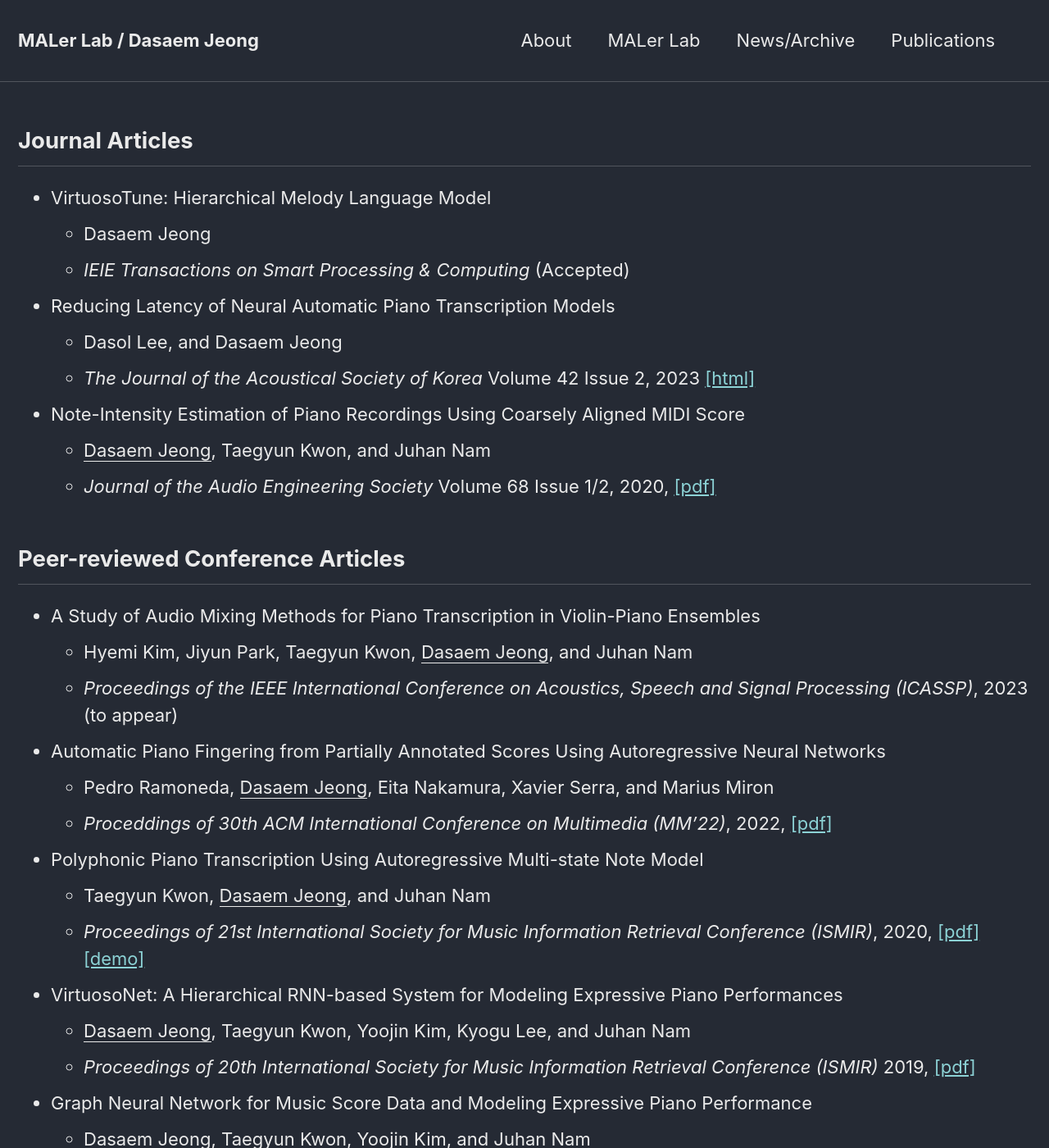
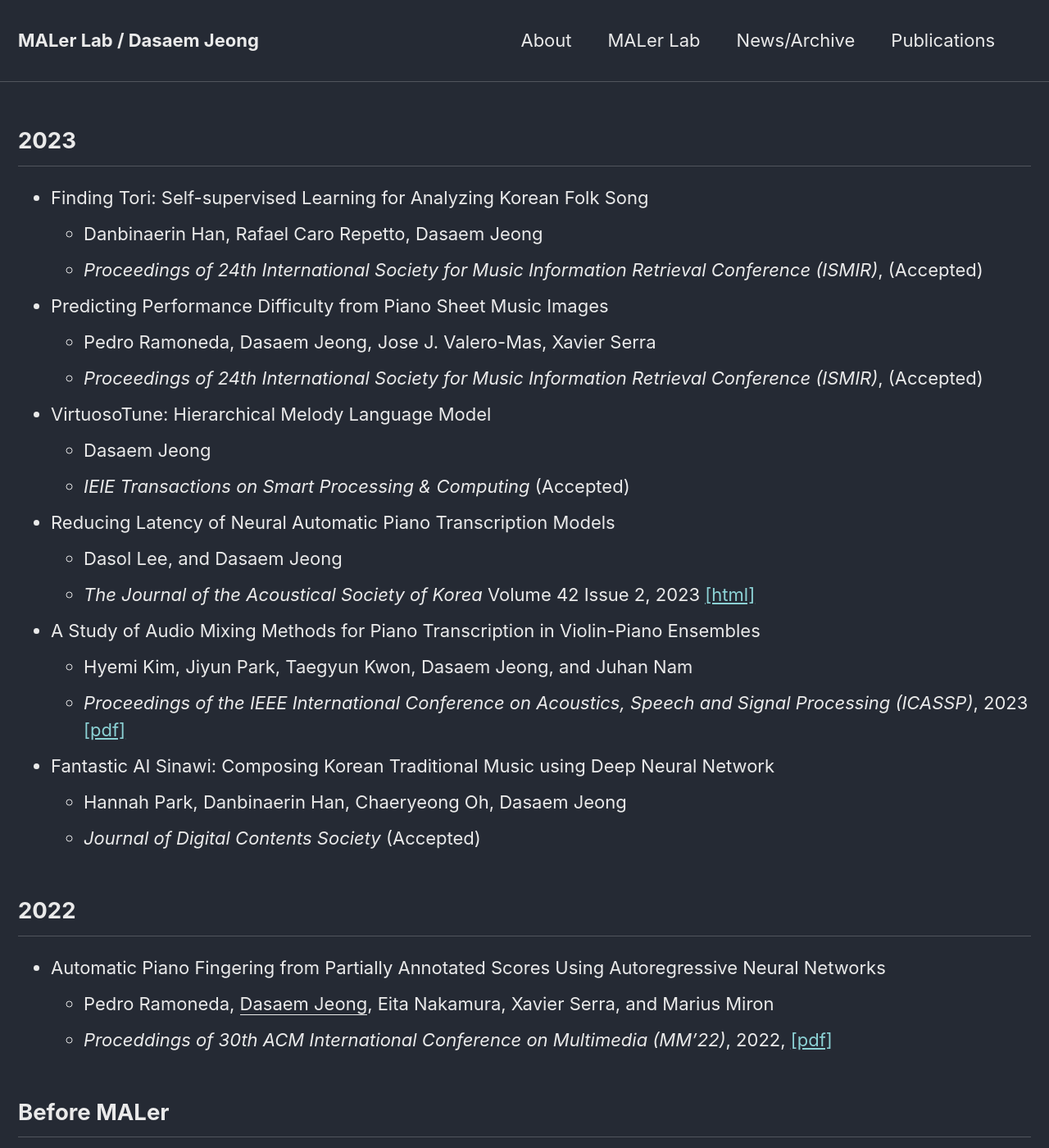
Before and after one commit to jdasam/jdasam.github.io, a Jekyll site: the page built from publications.md, in a window 1280 px wide and 1400 px high. Shown: the whole window at 82% size. Built offline with Jekyll 4.4.1, drawn with Linux system fonts in a browser that asks for light colours; some of the changed text lies outside the part shown.

Commit message:
Update publications.md

```diff
--- a/publications.md
+++ b/publications.md
@@ -4,7 +4,15 @@ title: Publications
 permalink: /publications/
 ---
 
-## Journal Articles
+## 2023
+* Finding Tori: Self-supervised Learning for Analyzing Korean Folk Song
+	+ Danbinaerin Han, Rafael Caro Repetto, Dasaem Jeong
+	+ *Proceedings of 24th International Society for Music Information Retrieval Conference (ISMIR)*, (Accepted)
+
+* Predicting Performance Difficulty from Piano Sheet Music Images
+	+ Pedro Ramoneda, Dasaem Jeong, Jose J. Valero-Mas, Xavier Serra
+	+ *Proceedings of 24th International Society for Music Information Retrieval Conference (ISMIR)*, (Accepted)
+
 * VirtuosoTune: Hierarchical Melody Language Model
 	+ Dasaem Jeong
 	+ *IEIE Transactions on Smart Processing & Computing* (Accepted)
@@ -13,20 +21,35 @@ permalink: /publications/
 	+ Dasol Lee, and Dasaem Jeong
 	+ *The Journal of the Acoustical Society of Korea* Volume 42 Issue 2, 2023 [[html]](https://www.jask.or.kr/articles/xml/XgKP/)
 
+* A Study of Audio Mixing Methods for Piano Transcription in Violin-Piano Ensembles
+	+ Hyemi Kim, Jiyun Park, Taegyun Kwon, Dasaem Jeong, and Juhan Nam
+	+ *Proceedings of the IEEE International Conference on Acoustics, Speech and Signal Processing (ICASSP)*, 2023 [[pdf]](https://ieeexplore.ieee.org/document/10095061)
+
+* Fantastic AI Sinawi: Composing Korean Traditional Music using Deep Neural Network
+	+ Hannah Park, Danbinaerin Han, Chaeryeong Oh, Dasaem Jeong
+	+ *Journal of Digital Contents Society* (Accepted)
+
+
+## 2022
+* Automatic Piano Fingering from Partially Annotated Scores Using Autoregressive Neural Networks
+	+ Pedro Ramoneda, <u>Dasaem Jeong</u>, Eita Nakamura, Xavier Serra, and Marius Miron
+	+ *Proceddings of 30th ACM International Conference on Multimedia (MM'22)*, 2022, [[pdf]](https://repositori.upf.edu/handle/10230/54308)
+
+
+## Before MALer
+
+
+
+### Journal Articles
+
 * Note-Intensity Estimation of Piano Recordings Using Coarsely Aligned MIDI Score
 	+ <u>Dasaem Jeong</u>, Taegyun Kwon, and Juhan Nam
 	+ *Journal of the Audio Engineering Society* Volume 68 Issue 1/2, 2020, [[pdf]](http://www.aes.org/e-lib/browse.cfm?elib=20716)
 
 
 
-## Peer-reviewed Conference Articles
-* A Study of Audio Mixing Methods for Piano Transcription in Violin-Piano Ensembles
-	+ Hyemi Kim, Jiyun Park, Taegyun Kwon, <u>Dasaem Jeong</u>, and Juhan Nam
-	+ *Proceedings of the IEEE International Conference on Acoustics, Speech and Signal Processing (ICASSP)*, 2023 (to appear)
+### Peer-reviewed Conference Articles
 
-* Automatic Piano Fingering from Partially Annotated Scores Using Autoregressive Neural Networks
-	+ Pedro Ramoneda, <u>Dasaem Jeong</u>, Eita Nakamura, Xavier Serra, and Marius Miron
-	+ *Proceddings of 30th ACM International Conference on Multimedia (MM'22)*, 2022, [[pdf]](https://repositori.upf.edu/handle/10230/54308)
 
 * Polyphonic Piano Transcription Using Autoregressive Multi-state Note Model
 	+ Taegyun Kwon, <u>Dasaem Jeong</u>,  and Juhan Nam
@@ -56,13 +79,9 @@ permalink: /publications/
 	+ <u>Dasaem Jeong</u> and Juhan Nam
 	+ *Proceedings of the 2nd International Conference on Technologies for Music Notation and Representation (TENOR)*, 2016 [[pdf]](http://mac.kaist.ac.kr/pubs/JeongNam-tenor2016.pdf) [[demo]](http://jdasam.github.io/visualization/main.html)
 
-## Domestic Journal Articles
-* Fantastic AI Sinawi: Composing Korean Traditional Music using Deep Neural Network
-	+ Hannah Park, Danbinaerin Han, Chaeryeong Oh, <u>Dasaem Jeong</u>
-	+ *Journal of Digital Contents Society* (Accepted)
 
 
-## Workshop and Musicology Articles
+### Workshop and Musicology Articles
 
 * TräumerAI: Dreaming Music With StyleGAN
 	+ <u>Dasaem Jeong</u>, Seungheon Doh, and Taegyun Kwon
@@ -103,7 +122,7 @@ permalink: /publications/
 	+ *Proceedings of the 69th Symposium of the Musicological Society of Korea*, 2013
 
 
-## Patent (in Korea)
+### Patent (in Korea)
 * Valve Opening and Shutting Type Brass Instrument Automatic Correction Helper (밸브 개폐식 금관악기 자동 음정 보정 장치)
 	+ Youngjin Park, Sangmin Baek, <u>Dasaem Jeong</u>, Minju Kang, Chanho Park, Sangeon Lee, Jeongin Jang
 	+ Patent No. 10-1392182 (2014.04.29)
```
